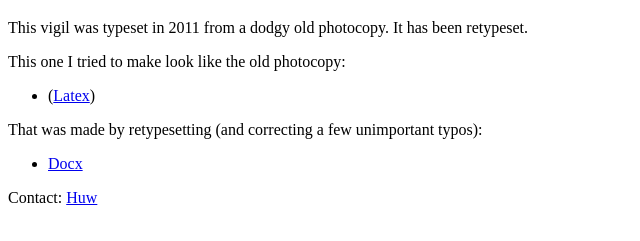
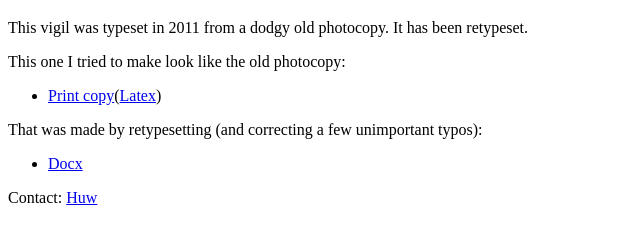
Before and after one commit to huwr/huwr.github.io, a plain HTML site: page docs/vigil/index.html in a window 1280 px wide. Shown: the part 61-302 px from the top of the page, without its empty margins (0-640 px from the left). Drawn offline with Linux system fonts and the light colour scheme.

Commit message:
missed the insidey bits of the a tag

```diff
--- a/docs/vigil/index.html
+++ b/docs/vigil/index.html
@@ -11,7 +11,7 @@
   <p>This one I tried to make look like the old photocopy:</p>
 
   <ul>
-    <li><a href="http://toybox.huwr.net/docs/vigil/vigil.pdf"></a>(<a href="http://toybox.huwr.net/docs/vigil/vigil.tex">Latex</a>)</li>
+    <li><a href="http://toybox.huwr.net/docs/vigil/vigil.pdf">Print copy</a>(<a href="http://toybox.huwr.net/docs/vigil/vigil.tex">Latex</a>)</li>
   </ul>
 
   <p>That was made by retypesetting (and correcting a few unimportant typos):</p>
```
